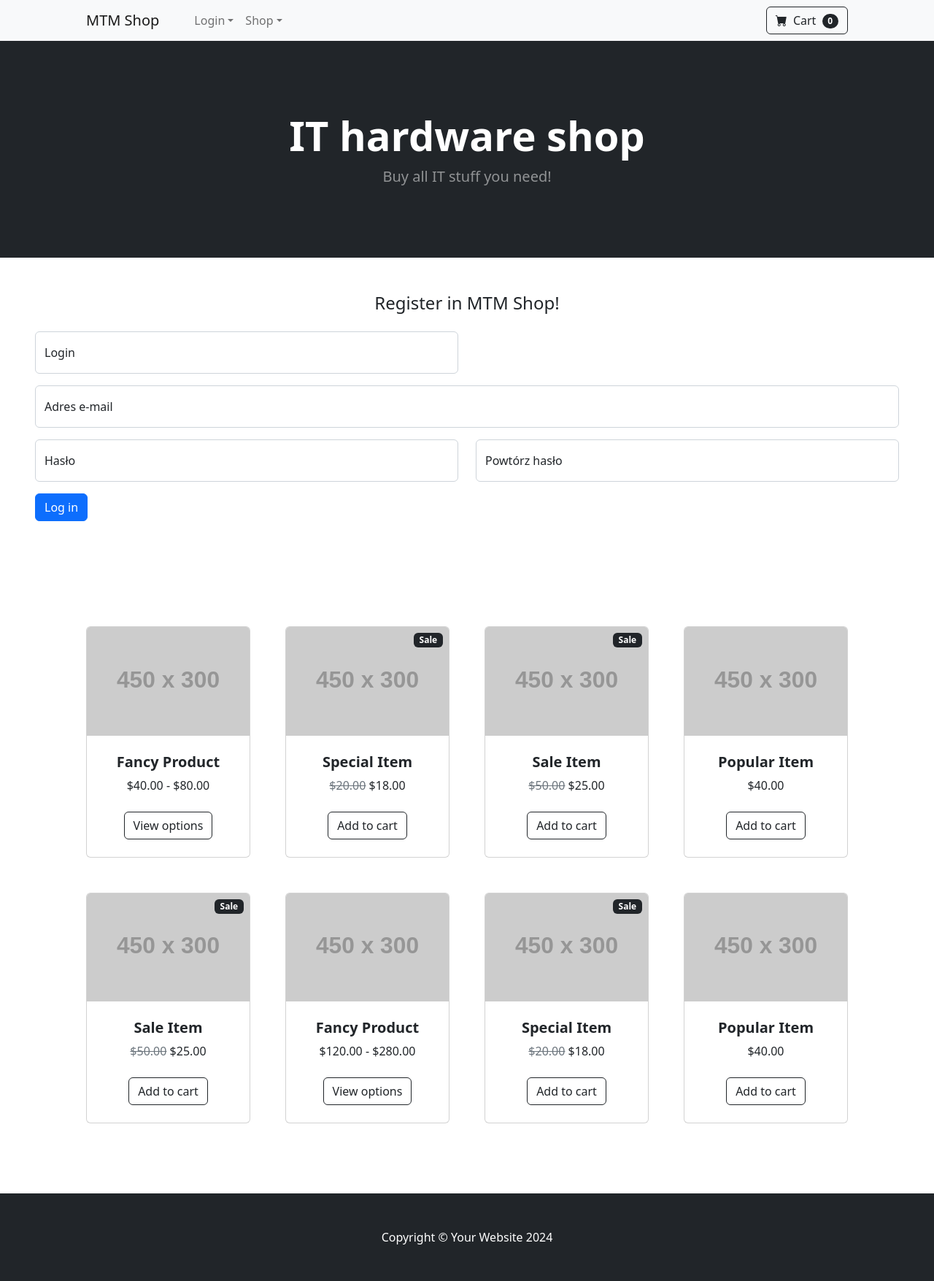
After one commit to majki2k/Projekt_zespolowy, a Flask app: template app/templates/register.html in a window 1280 px wide. The commit adds this page. Shown: the whole page at 73% size. Run offline with Flask 3, Linux system fonts and the light colour scheme; the template is opened without the code that fills it, so the values that code supplies are empty, except form fields; grey boxes labelled with a size stand in for pictures from a placeholder-image service; form fields are guessed from the names that the template uses; some libraries are stand-ins or nearby versions.

Commit message:
login and register templates added

```diff
--- a/app/templates/base.html
+++ b/app/templates/base.html
@@ -58,6 +58,8 @@
             </div>
         </header>
         <!-- Section-->
+        {% block content %}
+        {% endblock %}
         <section class="py-5">
             <div class="container px-4 px-lg-5 mt-5">
                 <div class="row gx-4 gx-lg-5 row-cols-2 row-cols-md-3 row-cols-xl-4 justify-content-center">
--- /dev/null
+++ b/app/templates/register.html
@@ -0,0 +1,66 @@
+{% extends "base.html" %}
+
+{% block title %}
+Registration
+{% endblock %}
+
+{% block content %}
+<form method="post" action="">
+    {{ form.hidden_tag() }}
+    {{ form.csrf_token }}
+    <div class="card-body">
+        <div class="p-5">
+            <div class="text-center">
+                <h1 class="h4 text-gray-900 mb-4">Register in MTM Shop!</h1>
+            </div>
+            <div class="form-group">
+                <div class="row mb-3">
+                    <div class="col-md-6">
+                        <div class="form-floating mb-3 mb-md-0">
+                            {{ form.username(class_='form-control', id='inputUsername', placeholder='Enter your login')
+                            }}
+                            <label for="inputUsername">Login</label>
+                            {% if form.username.errors %}
+                            <div class="alert alert-danger">{{ form.username.errors[0] }}</div>
+                            {% endif %}
+                        </div>
+                    </div>
+                </div>
+                <div class="form-floating mb-3">
+                    {{ form.email(class_='form-control', id='inputEmail', placeholder='name@example.com') }}
+                    <label for="inputEmail">Adres e-mail</label>
+                    {% if form.email.errors %}
+                    <div class="alert alert-danger">{{ form.email.errors[0] }}</div>
+                    {% endif %}
+                </div>
+                <div class="row mb-3">
+                    <div class="col-md-6">
+                        <div class="form-floating mb-3 mb-md-0">
+                            {{ form.password(class_='form-control', id='inputPassword', placeholder='Create a password')
+                            }}
+                            <label for="inputPassword">Hasło</label>
+                            {% if form.password.errors %}
+                            <div class="alert alert-danger">{{ form.password.errors[0] }}</div>
+                            {% endif %}
+                        </div>
+                    </div>
+                    <div class="col-md-6">
+                        <div class="form-floating mb-3 mb-md-0">
+                            {{ form.confirm_password(class_='form-control', id='inputPasswordConfirm',
+                            placeholder='Confirm
+                            password') }}
+                            <label for="inputPasswordConfirm">Powtórz hasło</label>
+                            {% if form.confirm_password.errors %}
+                            <div class="alert alert-danger">Hasła muszą być takie same.</div>
+                            {% endif %}
+                        </div>
+                    </div>
+                </div>
+
+                <button type="submit" class="btn btn-primary btn-user btn-block">Log in</button>
+            </div>
+        </div>
+</form>
+
+
+{% endblock %}
```
Also changed, not shown: app/static/css/base.css (deleted, +0 -34 lines), app/templates/login.html (added, +32 -0 lines).
